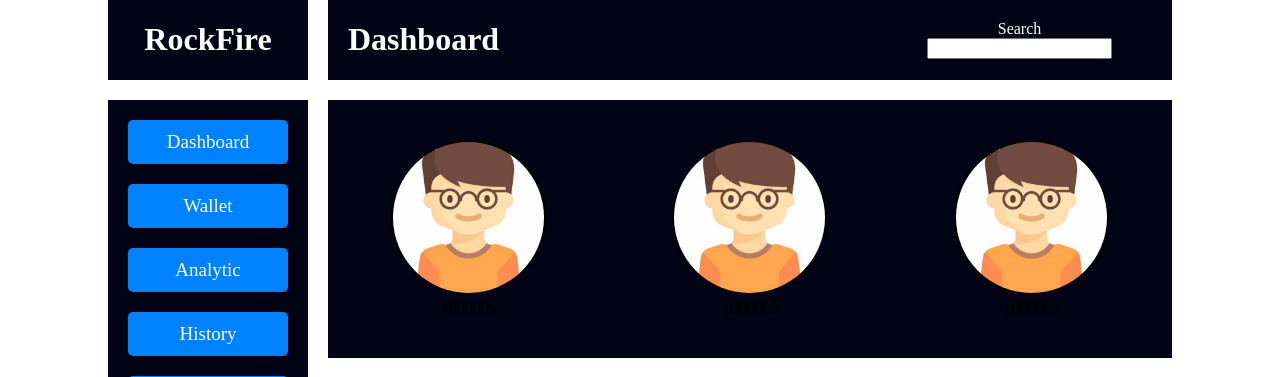
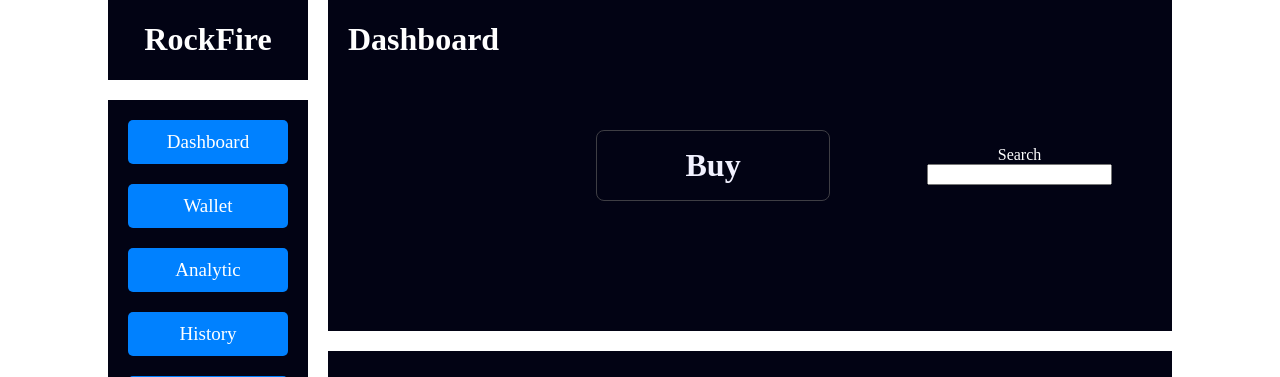
Before and after one commit to ShivamTambe/RocketFire, a Node server app: page /dashboard in a window 1280 px wide. Shown: the top 377 px of the page. Run offline with Node 20, Linux system fonts and the light colour scheme; some libraries are stand-ins or nearby versions; some web fonts are replaced.

Commit message:
add payent

```diff
--- a/package.json
+++ b/package.json
@@ -12,10 +12,14 @@
   "license": "ISC",
   "dependencies": {
     "body-parser": "^1.20.0",
+    "dotenv": "^16.0.2",
     "ejs": "^3.1.8",
     "express": "^4.18.1",
     "lodash": "^4.17.21",
     "mongoose": "^6.5.4",
+    "stripe": "^10.7.0"
+  },
+  "devDependencies": {
     "nodemon": "^2.0.19"
   }
 }
--- a/public/dashboard.css
+++ b/public/dashboard.css
@@ -156,3 +156,27 @@ body{
     color: white;
     font-size: 19px;
 }
+
+
+
+
+
+.buybutton{
+    display: flex;
+    justify-content: center;
+    margin: 130px 0;
+    margin: 130px auto;
+    width: 200px;
+    border: 2px solid red;
+    padding: 0.5em;
+    border: 1px solid #3e3e44;
+    border-radius: 0.5rem;
+    background-color: transparent;
+    -webkit-transition: .2s;
+    transition: .2s;
+    color: #f1f1ff;
+}
+.buybutton:hover{
+    background-color: #07A3D7;
+    cursor: pointer;
+}
--- a/views/dashboard.ejs
+++ b/views/dashboard.ejs
@@ -28,6 +28,9 @@
         <div class="right">
             <div class="rtop">
                 <div class="rtopl"><h1>Dashboard</h1></div>
+                <h1 class="buybutton">
+                    Buy
+                </h1>
                 <div class="rtopr">
                     <div class="searchtxt">Search</div>
                     <input type="search" name="search" id="">
@@ -108,4 +111,31 @@
         </div>
     </div>
 </body>
+<script>
+    const button = document.querySelector(".buybutton");
+    button.addEventListener("click",()=>{
+        fetch("/create-checkout-session",{
+            method: "POST",
+            headers: {
+                "Content-Type": "application/json",
+            },
+            body: JSON.stringify({
+                items: [
+                    { id:1, quantity: 1 },
+                    { id:2, quantity: 1 }
+                ]
+            })
+        }).then(res => {
+            if(res.ok) return res.json()
+            return res.json().then(json => Promise.reject(json))
+    })
+    .then(({ url }) => {
+        // console.log(url);
+        window.location = url
+    })
+    .catch(e =>{
+        console.error(e.error)
+    })
+})
+</script>
 </html>
```
Also changed, not shown: app.js (+39 -3 lines), public/style.css (+25 -0 lines), 2 other files.
